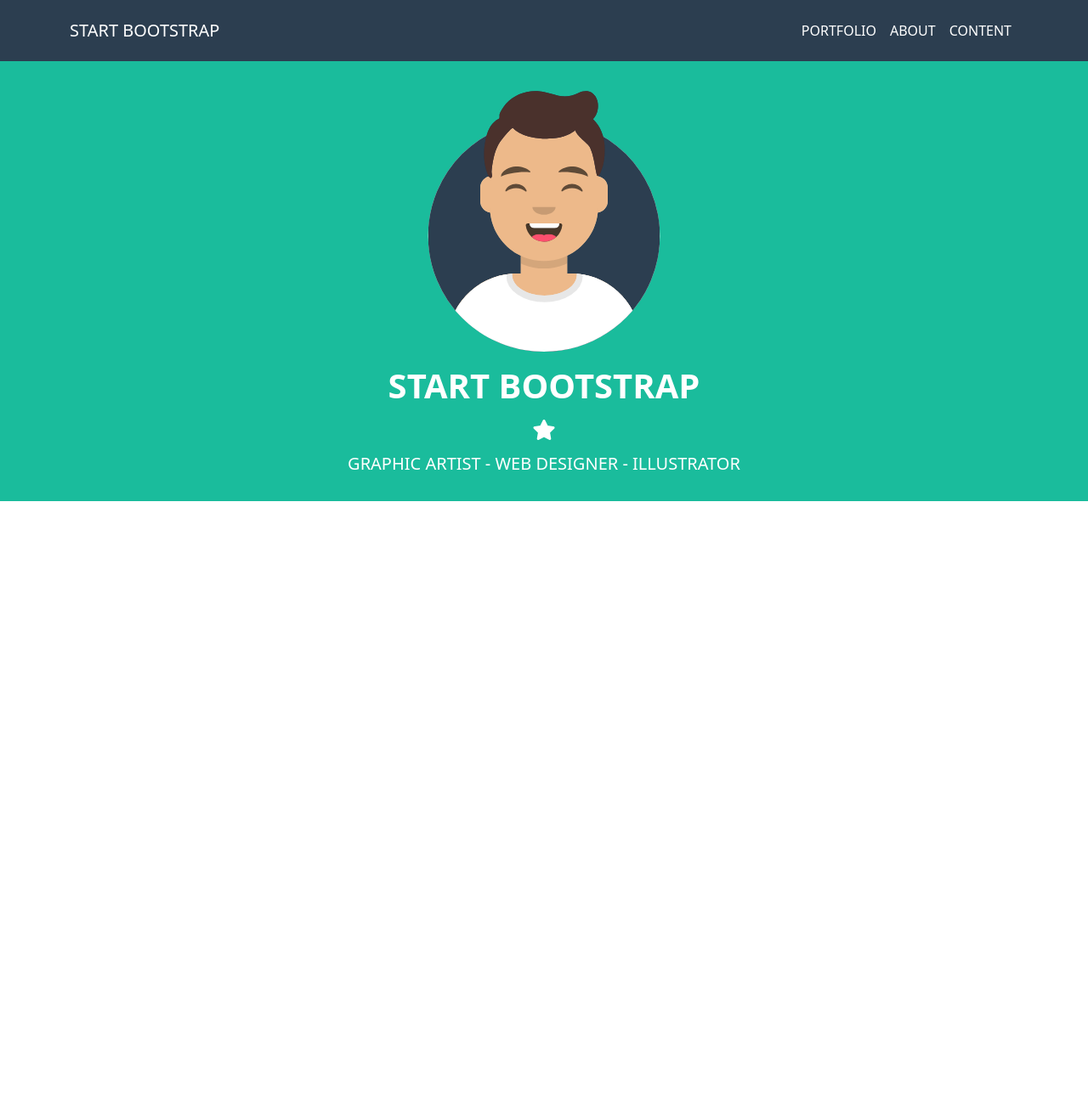
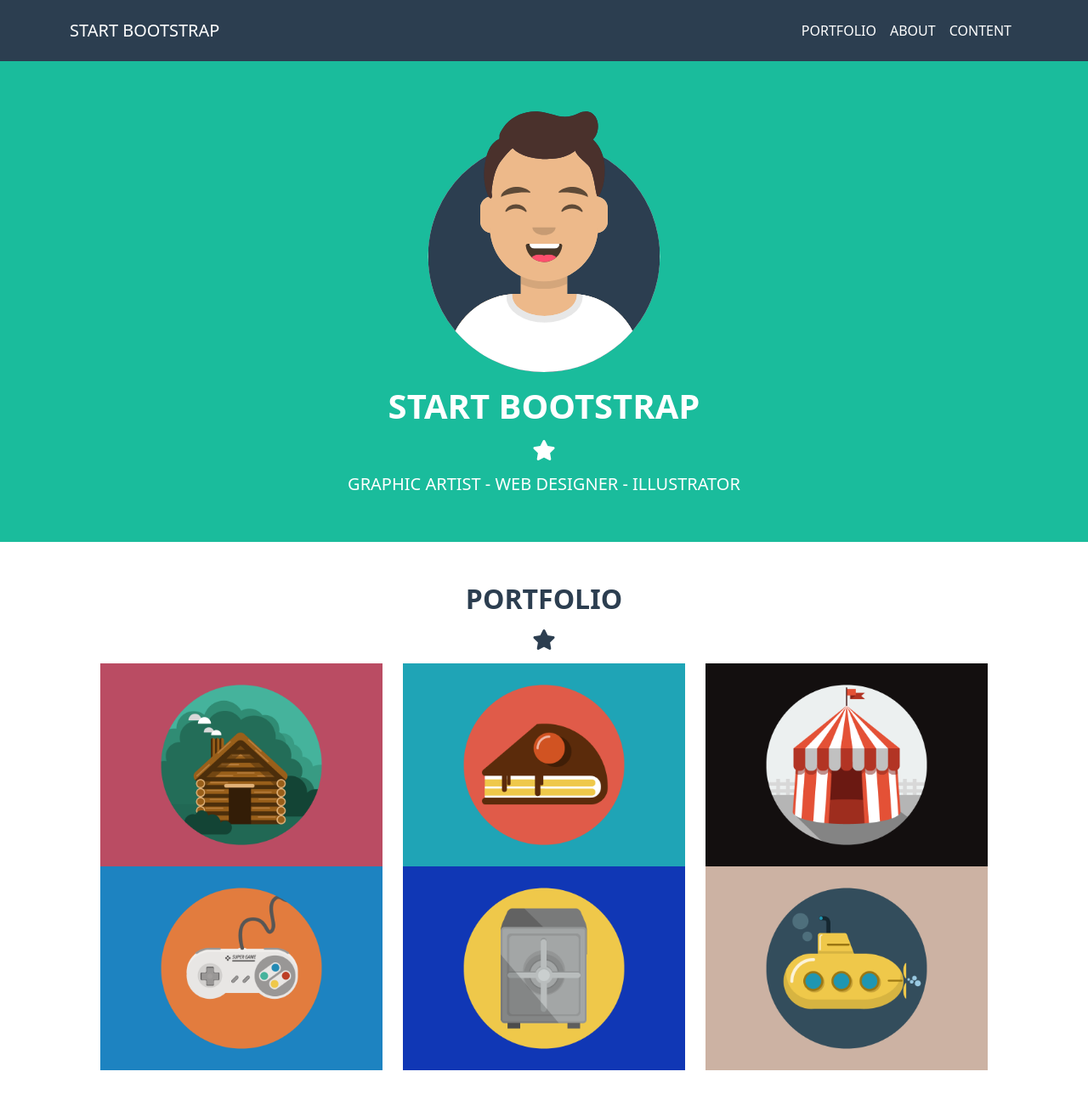
Before and after one commit to BrunosCode/html-css-bootstrap-freelancer, a plain HTML site: page index.html in a window 1280 px wide. Shown: the whole page at 85% size. Before the commit the page ends 800 px from the top, so only its background shows below. Drawn offline with nearby package versions, Linux system fonts and the light colour scheme.

Commit message:
portfolio section

```diff
--- a/css/style.css
+++ b/css/style.css
@@ -1,4 +1,7 @@
 /* colors  */
+.text_primary_400 {
+    color: #2C3E50;
+}
 .bg_primary_400 {
     background-color: #2C3E50;
 }
--- a/index.html
+++ b/index.html
@@ -40,9 +40,9 @@
     </header>
 
     <section id="start" class="bg_secondary_400">
-        <div class="container-lg">
+        <div class="container-lg p-3 p-lg-5">
             <div class="row">
-                <div class="col-12 text-center text-white p-3 p-lg-4">
+                <div class="col-12 text-center text-white">
                     <img src="img/avatar.svg" alt="avatar" class="hero__img mb-3">
                     <h1 class="mb-3"><strong>START BOOTSTRAP</strong></h1>
                     <i class="fas fa-star mb-3"></i>
@@ -52,6 +52,36 @@
         </div>
     </section>
 
+    <section id="porfolio" class="text_primary_400">
+        <div class="container-lg p-3 p-lg-5">
+            <div class="row">
+                <div class="col-12 text-center">
+                    <h2 class="mb-3"><strong>PORTFOLIO</strong></h2>
+                    <i class="fas fa-star mb-3"></i>
+                </div>
+                <div class="col-12 col-md-6 col-lg-4">
+                    <img src="img/cabin.png" alt="cabin" class="img-fluid">
+                </div>
+                <div class="col-12 col-md-6 col-lg-4">
+                    <img src="img/cake.png" alt="cake" class="img-fluid">
+                </div>
+                <div class="col-12 col-md-6 col-lg-4">
+                    <img src="img/circus.png" alt="circus" class="img-fluid">
+                </div>
+                <div class="col-12 col-md-6 col-lg-4">
+                    <img src="img/game.png" alt="game" class="img-fluid">
+                </div>
+                <div class="col-12 col-md-6 col-lg-4">
+                    <img src="img/safe.png" alt="safe" class="img-fluid">
+                </div>
+                <div class="col-12 col-md-6 col-lg-4">
+                    <img src="img/submarine.png" alt="submarine" class="img-fluid">
+                </div>
+            </div>
+        </div>
+
+    </section>
+
     <script src="https://cdn.jsdelivr.net/npm/bootstrap@5.0.2/dist/js/bootstrap.bundle.min.js" integrity="sha384-MrcW6ZMFYlzcLA8Nl+NtUVF0sA7MsXsP1UyJoMp4YLEuNSfAP+JcXn/tWtIaxVXM" crossorigin="anonymous"></script>
 </body>
 </html>
```
